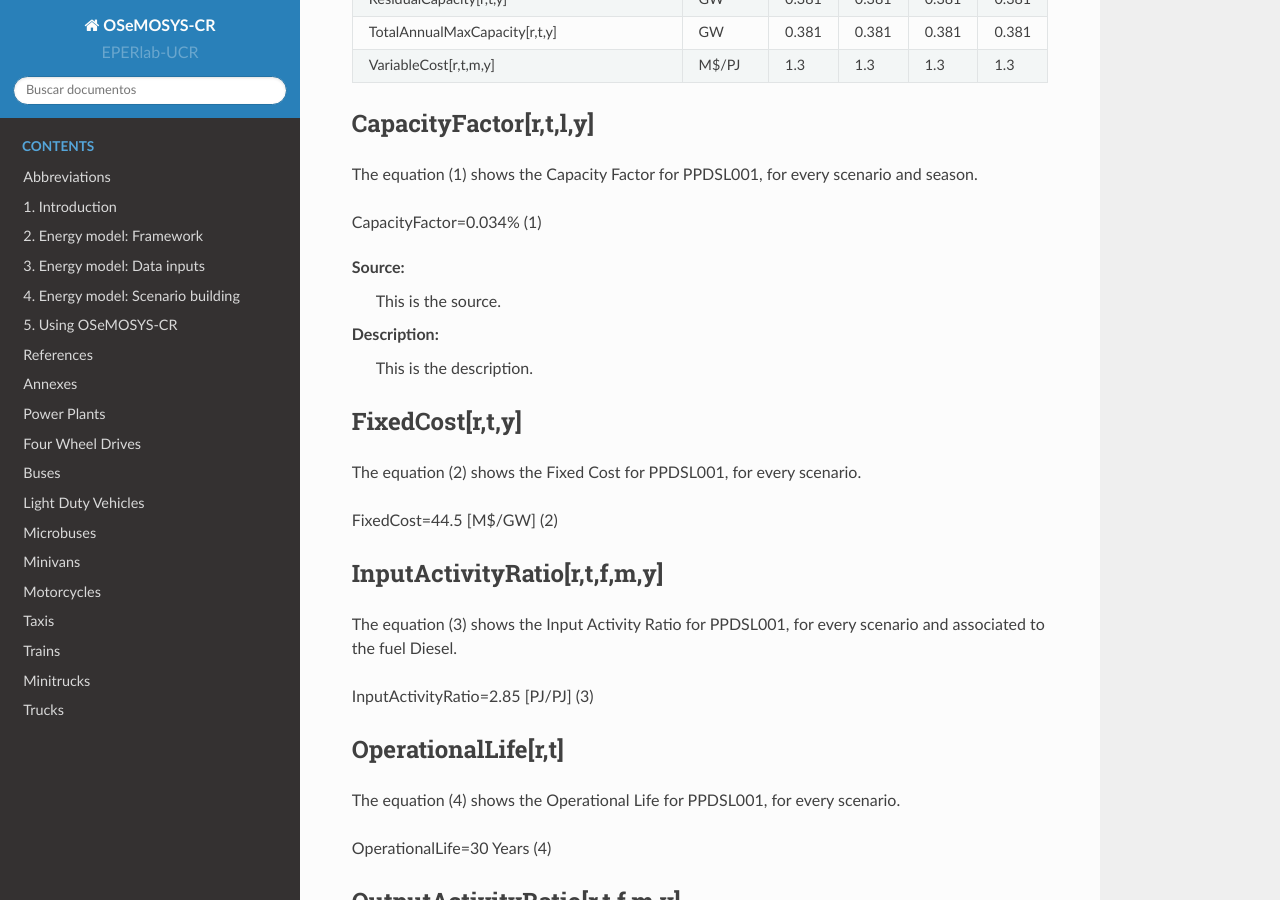
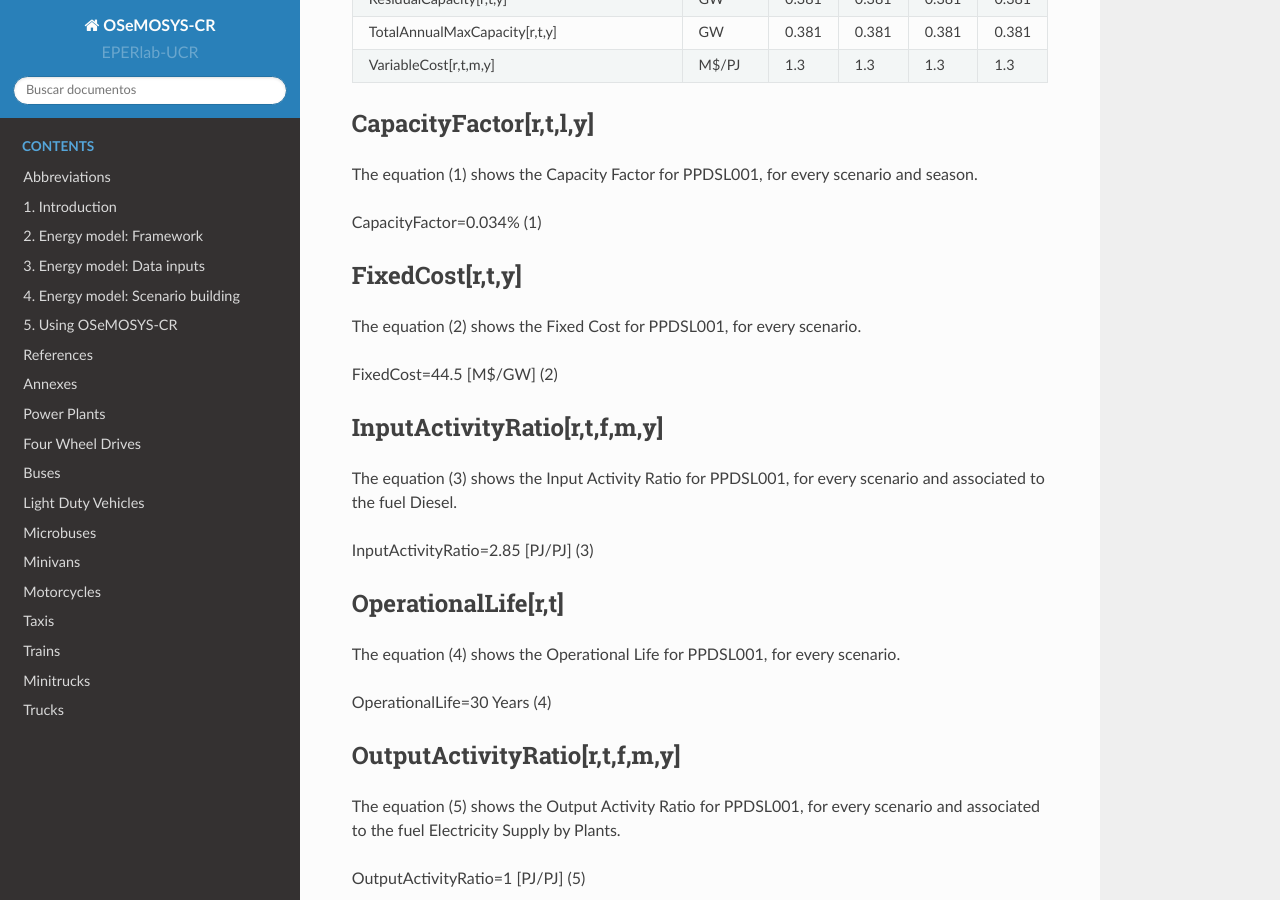
Before and after one commit to EPERLab/OSeMOSYS-CR, a Sphinx documentation site: the page built from docs/fichas/05_PPDSL001.rst, in a window 1280 px wide and 900 px high, scrolled down 915 px. Built offline with Sphinx 7.4.7 and the Read the Docs theme 2.0.0, drawn with Linux system fonts in a browser that asks for light colours; formulas are drawn with MathJax 3; grey boxes are pictures that could not be loaded.

Commit message:
Update 05_PPDSL001.rst

```diff
--- a/docs/fichas/05_PPDSL001.rst
+++ b/docs/fichas/05_PPDSL001.rst
@@ -42,12 +42,6 @@ The equation (1) shows the Capacity Factor for PPDSL001, for every scenario and
 
 CapacityFactor=0.034%   (1)
 
-Source:
-   This is the source.
-
-Description:
-   This is the description.
-
 FixedCost[r,t,y]
 +++++++++
 The equation (2) shows the Fixed Cost for PPDSL001, for every scenario.
@@ -77,7 +71,6 @@ The equation (5) shows the Output Activity Ratio for PPDSL001, for every scenari
 OutputActivityRatio=1 [PJ/PJ]   (5)
 
 
-
 ResidualCapacity[r,t,y]
 +++++++++
 The equation (6) shows the Residual Capacity for PPDSL001, for every scenario.
```
